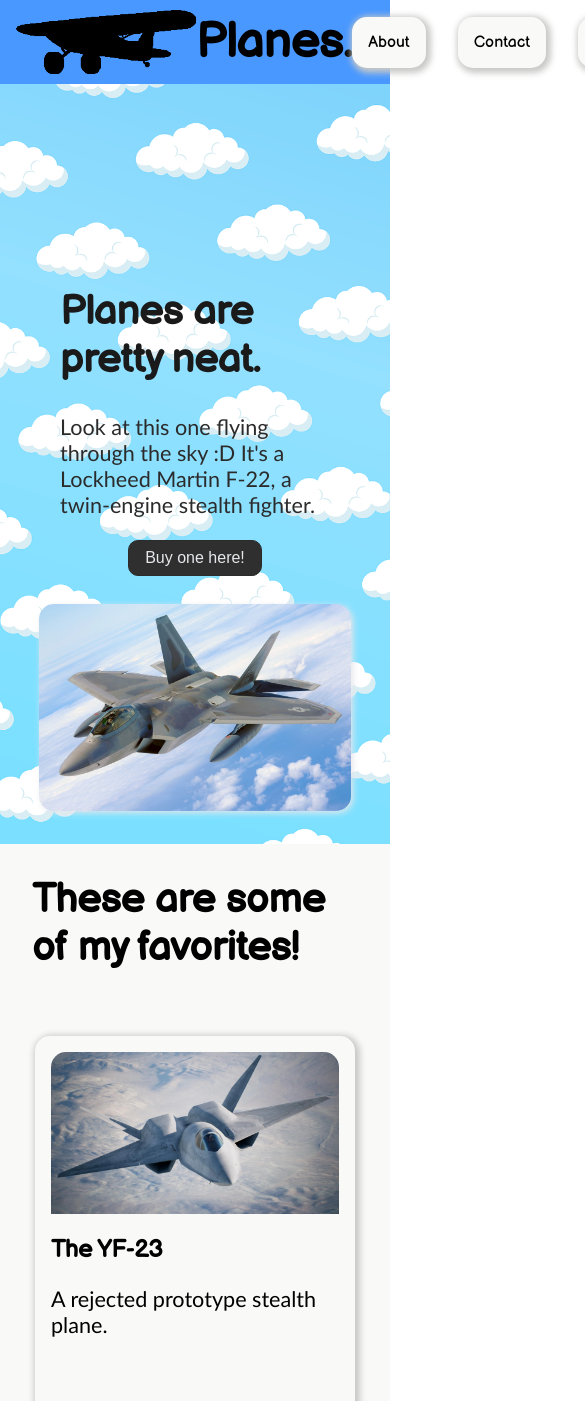
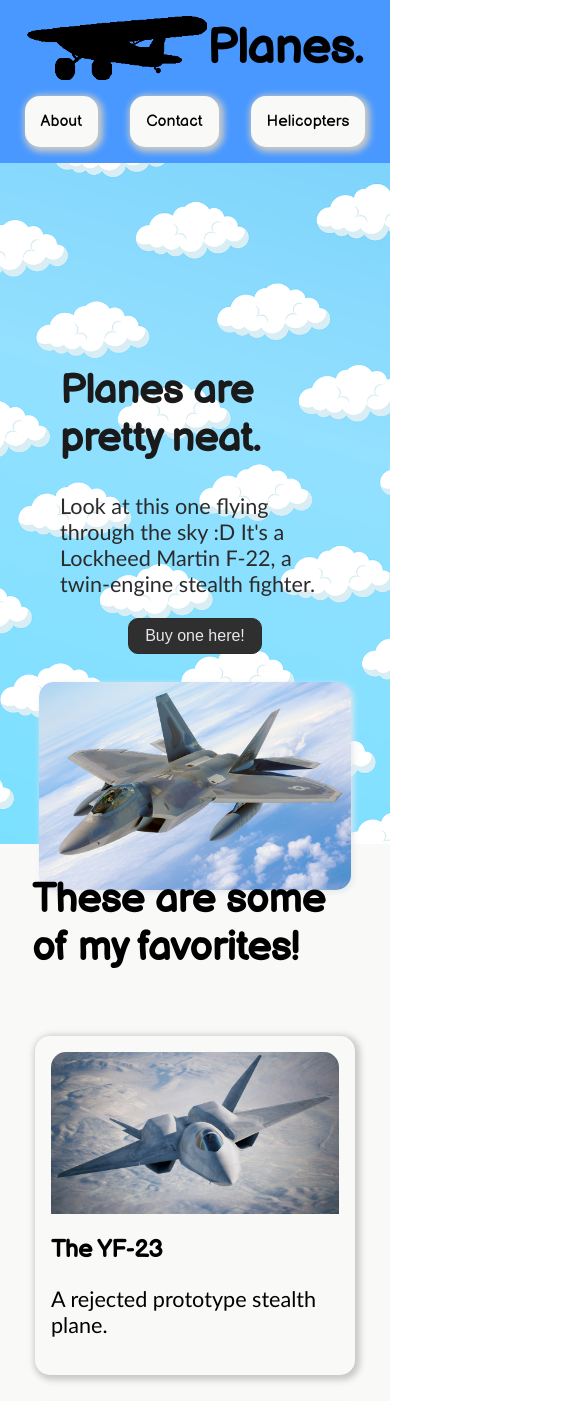
Before and after one commit to Shack-de-Shnaek/test-landing-page, a plain HTML site: page index.html in a window 390 px wide. Shown: the top 1401 px of the page, 585 px wide, since content can reach past the window. Drawn offline with Linux system fonts and the light colour scheme.

Commit message:
made things a bit more responsive

```diff
--- a/style.css
+++ b/style.css
@@ -166,7 +166,7 @@ footer {
 .information-section {
     box-sizing: border-box;
     background-color: #f9faf8;
-    height: 75vh;
+    min-height: 75vh;
     width: 100%;
     display: flex;
     flex-direction: column;
@@ -187,6 +187,7 @@ footer {
     justify-content: space-around;
     flex-wrap: wrap;
     padding: 2rem;
+    gap: 2rem;
 }
 
 .card {
@@ -198,6 +199,11 @@ footer {
     padding: 1rem;
     box-shadow: 2px 2px 6px 3px #c8c9c7;
     border-radius: 15px;
+    transition: everything 1s;
+}
+
+.card:hover {
+    box-shadow: 3px 3px 8px 4px rgb(140, 150, 170);
 }
 
 .card-image {
@@ -242,7 +248,7 @@ footer {
 .cta-section {
     box-sizing: border-box;
     width: 100%;
-    height: 30vh;
+    min-height: 30vh;
     background-color: #f9faf8;
     display: flex;
     align-items: center;
@@ -282,3 +288,15 @@ footer {
     background-color: #f9faf8;
     color: #000000;
 }
+
+@media only screen and (max-width: 780px) {
+    .header {
+        flex-direction: column;
+        gap: 1rem;
+        height: auto;
+    }
+
+    .card {
+        width: 90%;
+    }
+}
```
